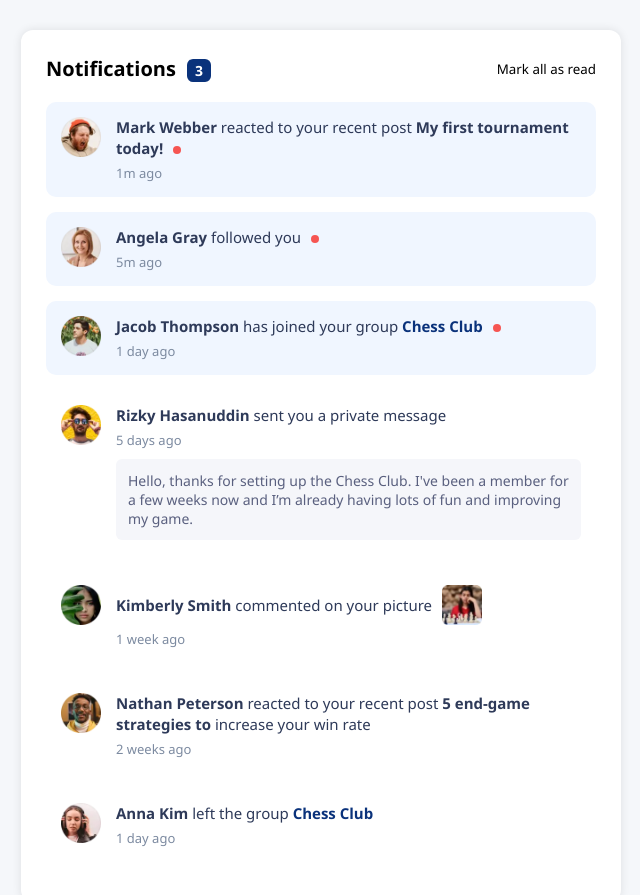
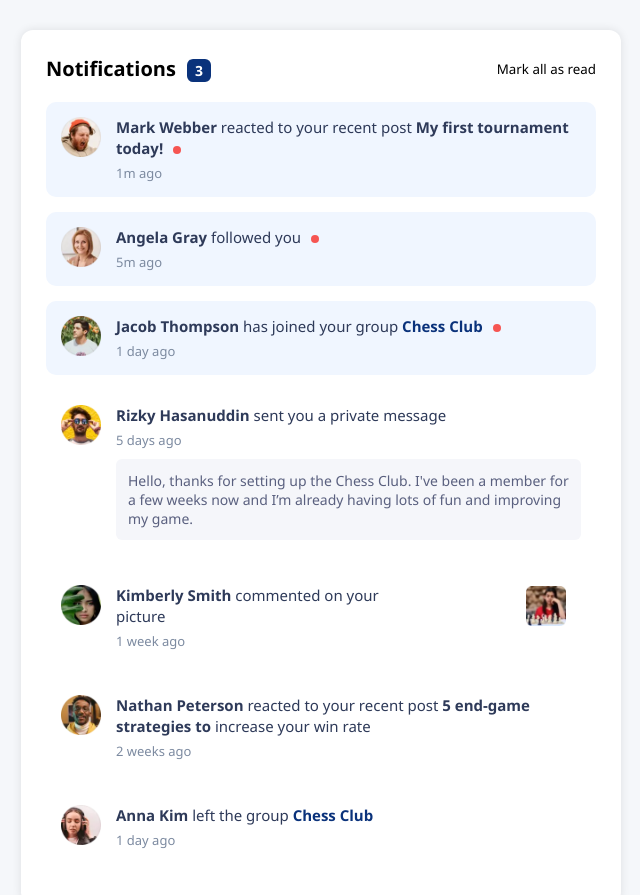
Before and after one commit to hieunguyen601/notification-page, a plain HTML site: page index.html in a window 1280 px wide. Shown: the whole page, without its empty margins (319-959 px from the left). Drawn offline with Linux system fonts and the light colour scheme.

Commit message:
Update style.css

```diff
--- a/style.css
+++ b/style.css
@@ -125,4 +125,5 @@ body {
   width: 40px;
   height: 40px;
   object-fit: cover;
+  margin-left: 90px;
 }
```
